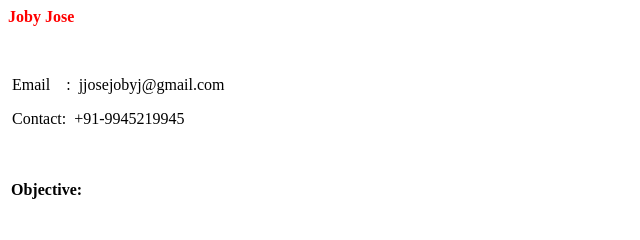
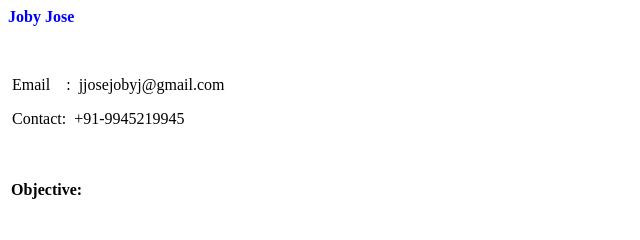
Before and after one commit to jobyojose/jobyojose.github.io, a plain HTML site: page index.html in a window 1280 px wide. Shown: the top 240 px of the page, 0-640 px from the left. Drawn offline with Linux system fonts and the light colour scheme.

Commit message:
Update index.html

```diff
--- a/index.html
+++ b/index.html
@@ -1,4 +1,4 @@
-<p style="color:red"><strong>Joby Jose</strong></p>
+<p style="color:blue"><strong>Joby Jose</strong></p>
 <p><strong>&nbsp;</strong></p>
 <p><strong>&nbsp;</strong>Email&nbsp;&nbsp;&nbsp; :&nbsp; jjosejobyj@gmail.com&nbsp;&nbsp;&nbsp;&nbsp;&nbsp;&nbsp;&nbsp;&nbsp;&nbsp;&nbsp;&nbsp;&nbsp;&nbsp;&nbsp;&nbsp;&nbsp;&nbsp;&nbsp;&nbsp;&nbsp;&nbsp;&nbsp; &nbsp;&nbsp;&nbsp;&nbsp;&nbsp;&nbsp;&nbsp;&nbsp;&nbsp;&nbsp;&nbsp;&nbsp;&nbsp;&nbsp;&nbsp;&nbsp;&nbsp;&nbsp;&nbsp;&nbsp;&nbsp;&nbsp;&nbsp;&nbsp;&nbsp;&nbsp;&nbsp;&nbsp;</p>
 <p>&nbsp;Contact:&nbsp; +91-9945219945</p>
```
